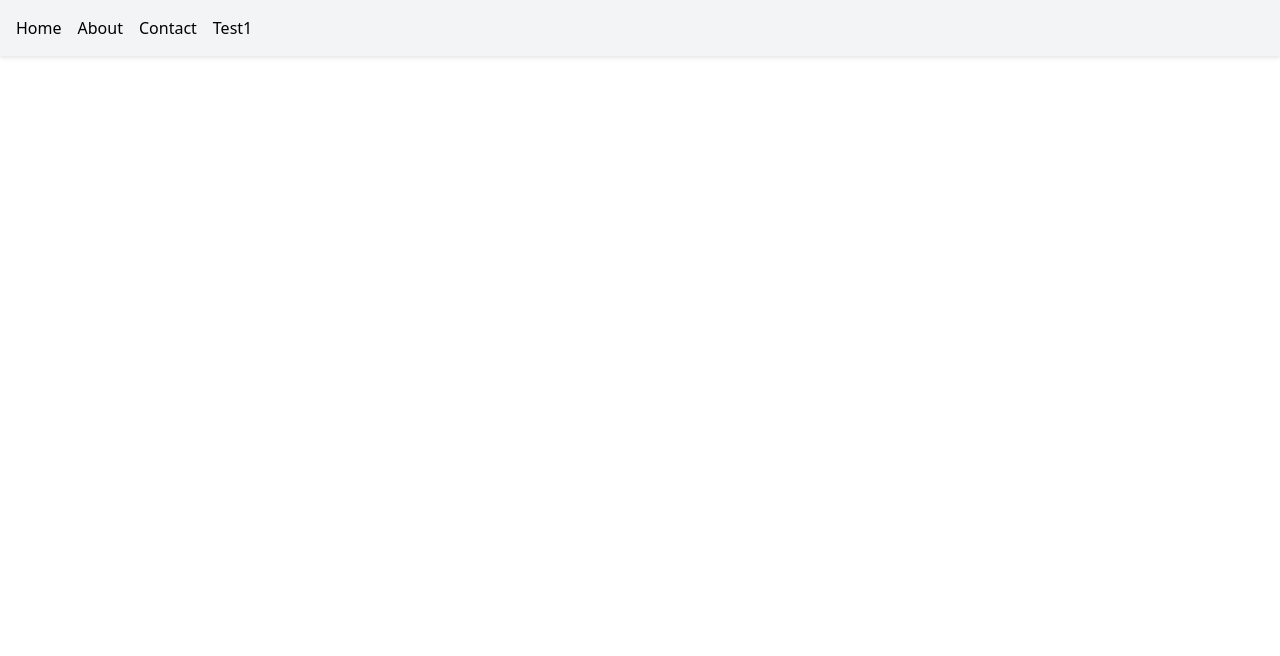
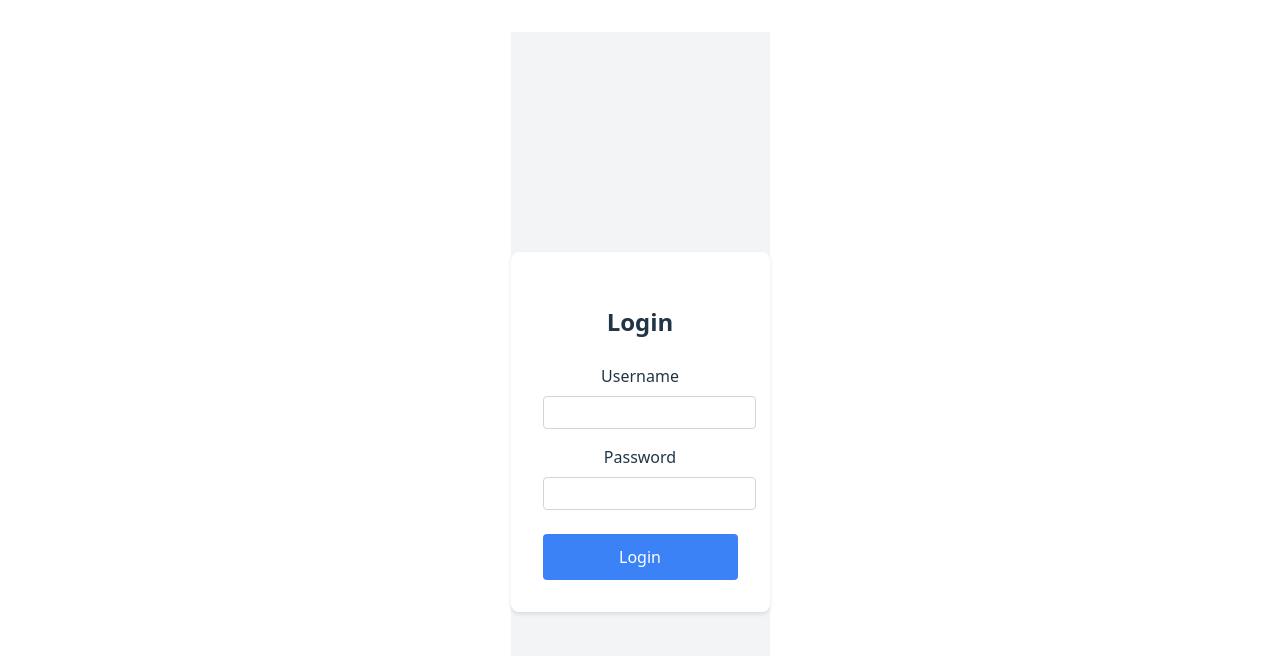
Before and after one commit to poojanpatel-bacancy/react-learn-1, a React (Vite) app: page /login in a window 1280 px wide. Shown: the top 656 px of the page. Built offline with nearby package versions, Linux system fonts and the light colour scheme.

Commit message:
Impliment login and ProtectedRoute

```diff
--- a/src/App.css
+++ b/src/App.css
@@ -12,3 +12,7 @@
 .read-the-docs {
   color: #888;
 }
+
+.mainContent {
+  margin-top: 4rem;
+}
--- a/src/App.tsx
+++ b/src/App.tsx
@@ -4,24 +4,55 @@ import Home from './Components/Pages/Home'
 import About from './Components/Pages/About'
 import Contact from './Components/Pages/Contact'
 import Test1 from './Components/Pages/Test1'
+import Login from './Components/Pages/Login'
 import Navbar from './Components/Navbar'
+
+// Protected Route Component
+function ProtectedRoute({ children }: { children: React.ReactNode }) {
+    const isLoggedIn = localStorage.getItem('isLoggedIn') === 'true';
+
+    if (!isLoggedIn) {
+        return <Navigate to="/login" replace />;
+    }
+
+    return (
+        <>
+            <Navbar />
+            <div className="mainContent">
+                {children}
+            </div>
+        </>
+    );
+}
 
 function App() {
     return (
         <BrowserRouter>
-            <div>
-                <Navbar />
-                {/* Add margin-top to prevent content from hiding behind fixed navbar */}
-                <div style={{ marginTop: '4rem' }}>
-                    <Routes>
-                        <Route path="/" element={<Navigate to="/test1" replace />} />
-                        <Route path="/home" element={<Home />} />
-                        <Route path="/about" element={<About />} />
-                        <Route path="/contact" element={<Contact />} />
-                        <Route path="/test1" element={<Test1 />} />
-                    </Routes>
-                </div>
-            </div>
+            <Routes>
+                <Route path="/login" element={<Login />} />
+                <Route path="/" element={<Navigate to="/test1" replace />} />
+
+                <Route path="/home" element={
+                    <ProtectedRoute>
+                        <Home />
+                    </ProtectedRoute>
+                } />
+                <Route path="/about" element={
+                    <ProtectedRoute>
+                        <About />
+                    </ProtectedRoute>
+                } />
+                <Route path="/contact" element={
+                    <ProtectedRoute>
+                        <Contact />
+                    </ProtectedRoute>
+                } />
+                <Route path="/test1" element={
+                    <ProtectedRoute>
+                        <Test1 />
+                    </ProtectedRoute>
+                } />
+            </Routes>
         </BrowserRouter>
     )
 }
--- /dev/null
+++ b/src/Components/Navbar.module.css
@@ -0,0 +1,40 @@
+.navbar {
+  position: fixed;
+  top: 0;
+  left: 0;
+  right: 0;
+  padding: 1rem;
+  background-color: #f3f4f6;
+  box-shadow: 0 2px 4px rgba(0,0,0,0.1);
+  z-index: 1000;
+}
+
+.navlist {
+  display: flex;
+  gap: 1rem;
+  list-style: none;
+  margin: 0;
+  padding: 0;
+}
+
+.activeLink {
+  color: #3b82f6;
+  text-decoration: underline;
+  font-weight: bold;
+}
+
+.inactiveLink {
+  color: black;
+  text-decoration: none;
+  font-weight: normal;
+}
+
+.logoutBtn {
+  margin-left: auto;
+  padding: 0.5rem 1rem;
+  background-color: #ef4444;
+  color: white;
+  border: none;
+  border-radius: 0.25rem;
+  cursor: pointer;
+}
--- a/src/Components/Navbar.tsx
+++ b/src/Components/Navbar.tsx
@@ -1,32 +1,21 @@
-import { NavLink } from 'react-router-dom';
+import { NavLink, useNavigate } from 'react-router-dom';
+import styles from './Navbar.module.css';
 
 function Navbar() {
+    const navigate = useNavigate();
+
+    const handleLogout = () => {
+        localStorage.removeItem('isLoggedIn');
+        navigate('/login');
+    };
+
     return (
-        <nav style={{
-            position: 'fixed',
-            top: 0,
-            left: 0,
-            right: 0,
-            padding: '1rem',
-            backgroundColor: '#f3f4f6',
-            boxShadow: '0 2px 4px rgba(0,0,0,0.1)',
-            zIndex: 1000
-        }}>
-            <ul style={{
-                display: 'flex',
-                gap: '1rem',
-                listStyle: 'none',
-                margin: 0,
-                padding: 0
-            }}>
+        <nav className={styles.navbar}>
+            <ul className={styles.navlist}>
                 <li>
                     <NavLink
                         to="/home"
-                        style={({ isActive }) => ({
-                            color: isActive ? '#3b82f6' : 'black',
-                            textDecoration: isActive ? 'underline' : 'none',
-                            fontWeight: isActive ? 'bold' : 'normal'
-                        })}
+                        className={({ isActive }) => isActive ? styles.activeLink : styles.inactiveLink}
                     >
                         Home
                     </NavLink>
@@ -34,11 +23,7 @@ function Navbar() {
                 <li>
                     <NavLink
                         to="/about"
-                        style={({ isActive }) => ({
-                            color: isActive ? '#3b82f6' : 'black',
-                            textDecoration: isActive ? 'underline' : 'none',
-                            fontWeight: isActive ? 'bold' : 'normal'
-                        })}
+                        className={({ isActive }) => isActive ? styles.activeLink : styles.inactiveLink}
                     >
                         About
                     </NavLink>
@@ -46,11 +31,7 @@ function Navbar() {
                 <li>
                     <NavLink
                         to="/contact"
-                        style={({ isActive }) => ({
-                            color: isActive ? '#3b82f6' : 'black',
-                            textDecoration: isActive ? 'underline' : 'none',
-                            fontWeight: isActive ? 'bold' : 'normal'
-                        })}
+                        className={({ isActive }) => isActive ? styles.activeLink : styles.inactiveLink}
                     >
                         Contact
                     </NavLink>
@@ -58,14 +39,25 @@ function Navbar() {
                 <li>
                     <NavLink
                         to="/test1"
-                        style={({ isActive }) => ({
-                            color: isActive ? '#3b82f6' : 'black',
-                            textDecoration: isActive ? 'underline' : 'none',
-                            fontWeight: isActive ? 'bold' : 'normal'
-                        })}
+                        className={({ isActive }) => isActive ? styles.activeLink : styles.inactiveLink}
                     >
                         Test1
                     </NavLink>
+                </li>
+                <li className={styles.logoutBtn}>
+                    <button
+                        onClick={handleLogout}
+                        style={{
+                            background: 'none',
+                            border: 'none',
+                            color: 'inherit',
+                            font: 'inherit',
+                            cursor: 'pointer',
+                            padding: 0
+                        }}
+                    >
+                        Logout
+                    </button>
                 </li>
             </ul>
         </nav>
--- /dev/null
+++ b/src/Components/Pages/Login.module.css
@@ -0,0 +1,51 @@
+.loginContainer {
+  display: flex;
+  justify-content: center;
+  align-items: center;
+  min-height: 100vh;
+  background-color: #f3f4f6;
+}
+
+.loginBox {
+  padding: 2rem;
+  background-color: white;
+  border-radius: 0.5rem;
+  box-shadow: 0 2px 4px rgba(0,0,0,0.1);
+  width: 100%;
+  max-width: 400px;
+}
+
+.loginTitle {
+  text-align: center;
+  margin-bottom: 1.5rem;
+}
+
+.inputGroup {
+  margin-bottom: 1rem;
+}
+
+.inputLabel {
+  display: block;
+  margin-bottom: 0.5rem;
+}
+
+.inputField {
+  width: 100%;
+  padding: 0.5rem;
+  border-radius: 0.25rem;
+  border: 1px solid #d1d5db;
+}
+
+.inputGroupLast {
+  margin-bottom: 1.5rem;
+}
+
+.loginBtn {
+  width: 100%;
+  padding: 0.75rem;
+  background-color: #3b82f6;
+  color: white;
+  border: none;
+  border-radius: 0.25rem;
+  cursor: pointer;
+}
--- /dev/null
+++ b/src/Components/Pages/Login.tsx
@@ -0,0 +1,64 @@
+import { useState } from 'react';
+import { useNavigate } from 'react-router-dom';
+import styles from './Login.module.css';
+
+function Login() {
+
+    //localStorage.removeItem('isLoggedIn');
+
+    const [username, setUsername] = useState('');
+    const [password, setPassword] = useState('');
+    const navigate = useNavigate();
+
+    const handleSubmit = (e: React.FormEvent) => {
+        e.preventDefault();
+        // Simple validation
+        if (username && password) {
+            // Store login state
+            localStorage.setItem('isLoggedIn', 'true');
+            navigate('/');
+        } else {
+            alert('Please enter both username and password');
+        }
+    };
+
+    return (
+        <div className={styles.loginContainer}>
+            <div className={styles.loginBox}>
+                <h2 className={styles.loginTitle}>Login</h2>
+                <form onSubmit={handleSubmit}>
+                    <div className={styles.inputGroup}>
+                        <label className={styles.inputLabel}>
+                            Username
+                        </label>
+                        <input
+                            type="text"
+                            value={username}
+                            onChange={(e) => setUsername(e.target.value)}
+                            className={styles.inputField}
+                        />
+                    </div>
+                    <div className={styles.inputGroupLast}>
+                        <label className={styles.inputLabel}>
+                            Password
+                        </label>
+                        <input
+                            type="password"
+                            value={password}
+                            onChange={(e) => setPassword(e.target.value)}
+                            className={styles.inputField}
+                        />
+                    </div>
+                    <button
+                        type="submit"
+                        className={styles.loginBtn}
+                    >
+                        Login
+                    </button>
+                </form>
+            </div>
+        </div>
+    );
+}
+
+export default Login;
--- /dev/null
+++ b/src/Components/Pages/Test1.module.css
@@ -0,0 +1,26 @@
+.heading {
+  font-size: 1.5rem;
+  font-weight: bold;
+  text-decoration: underline;
+}
+
+.formContainer {
+  display: flex;
+  flex-direction: column;
+  align-items: center;
+  justify-content: center;
+}
+
+.inputBox {
+  width: 200px;
+  height: 50px;
+  font-size: 20px;
+}
+
+.submitBtn {
+  background-color: #3b82f6;
+  color: white;
+  border-radius: 0.375rem;
+  padding: 0.5rem;
+  margin-top: 1.5rem;
+}
--- a/src/Components/Pages/Test1.tsx
+++ b/src/Components/Pages/Test1.tsx
@@ -1,6 +1,7 @@
 import { useState } from "react";
 import Welcome from "../Welcome";
 import UserList from "../UserList";
+import styles from './Test1.module.css';
 
 function Button() {
     const [count, setCount] = useState(0)
@@ -40,7 +41,7 @@ function Test1() {
     }
     return (
         <>
-            <h1 style={{ fontSize: '1.5rem', fontWeight: 'bold', textDecoration: 'underline' }}>
+            <h1 className={styles.heading}>
                 Hello world!
             </h1>
             <Welcome name={welcomeName} />
@@ -48,23 +49,17 @@ function Test1() {
             <UserList />
             <hr />
             <div>
-                <form onSubmit={handleSubmit} style={{ display: 'flex', flexDirection: 'column', alignItems: 'center', justifyContent: 'center' }}>
+                <form onSubmit={handleSubmit} className={styles.formContainer}>
                     <input
                         type="text"
                         value={b}
                         onChange={(e) => setB(e.target.value)}
-                        style={{ width: '200px', height: '50px', fontSize: '20px' }}
+                        className={styles.inputBox}
                         placeholder="Enter your name"
                     />
                     <button
                         type="submit"
-                        style={{
-                            backgroundColor: '#3b82f6',
-                            color: 'white',
-                            borderRadius: '0.375rem',
-                            padding: '0.5rem',
-                            marginTop: '1.5rem'
-                        }}
+                        className={styles.submitBtn}
                     >
                         Submit
                     </button>
```
